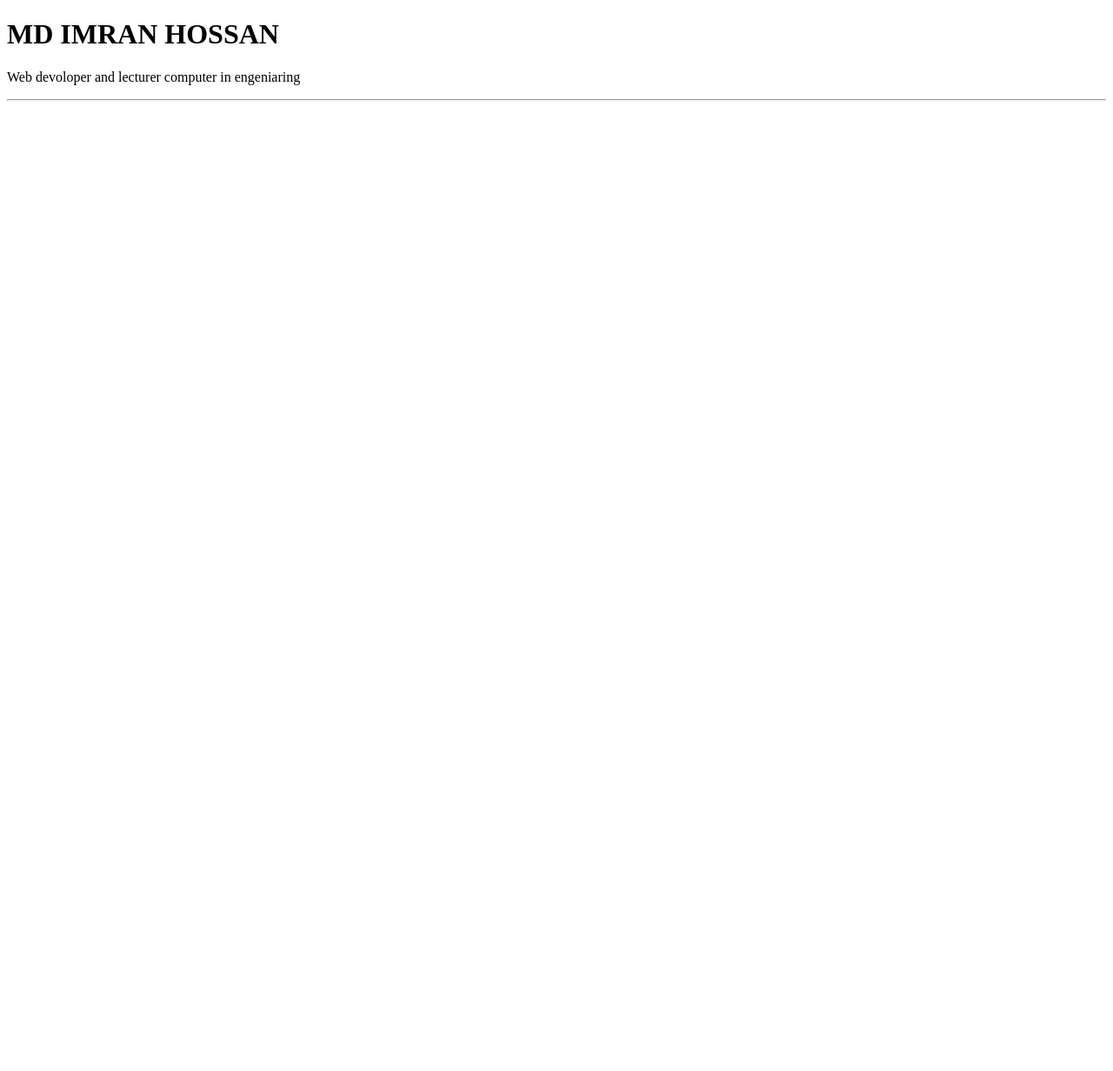
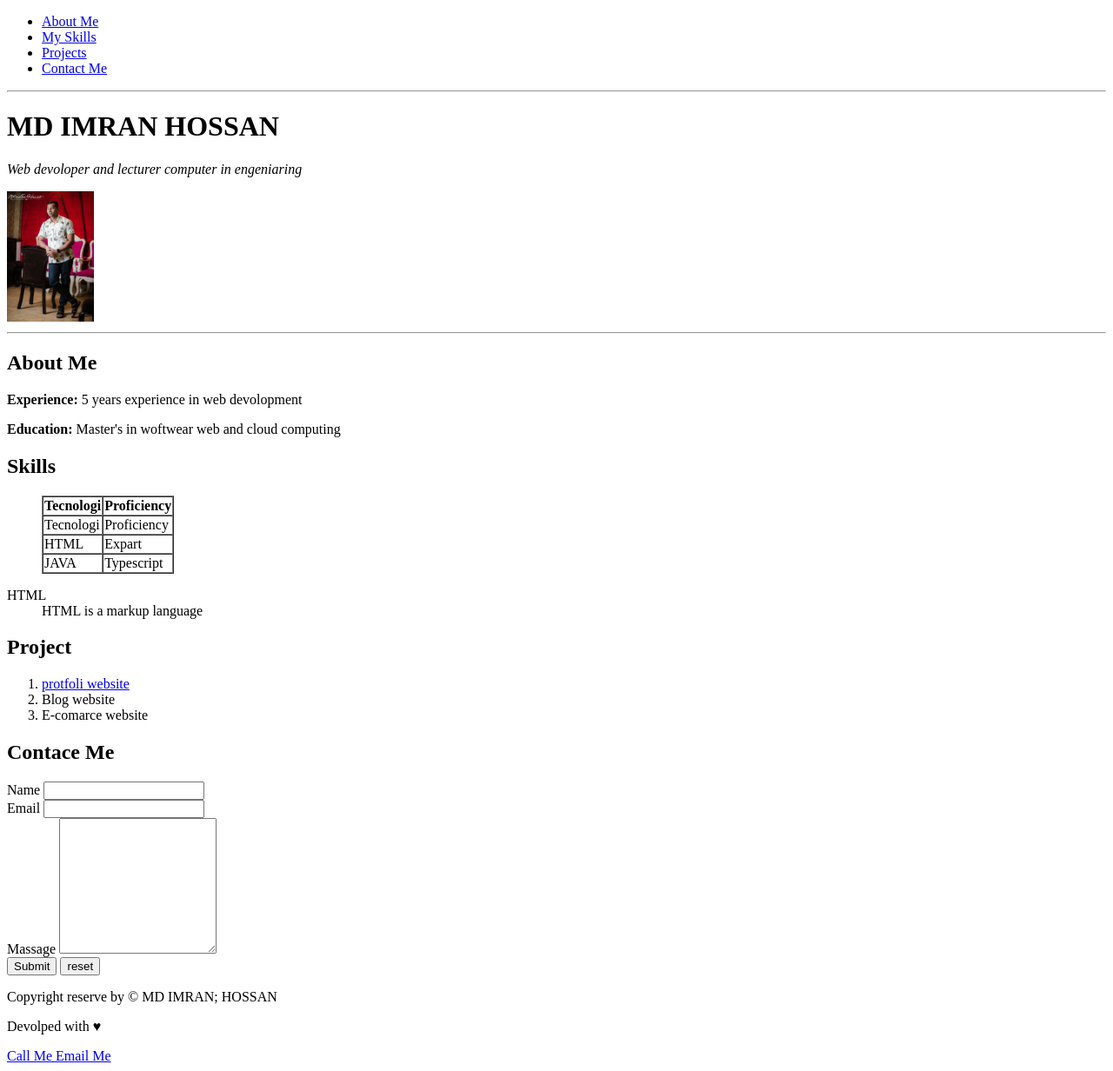
Before and after one commit to imran-nice/protfolio-hrtml, a plain HTML site: page index.html in a window 1280 px wide. Shown: the whole page at 87% size. Before the commit the page ends 800 px from the top, so only its background shows below. Drawn offline with Linux system fonts and the light colour scheme.

Commit message:
finished basic project

```diff
--- a/index.html
+++ b/index.html
@@ -6,16 +6,124 @@
     <title>My Protfolio</title>
   </head>
   <body>
+    <!--Section: Navbar-->
+
+    <nav>
+      <ul>
+        <li>
+          <a href="#about">About Me</a>
+        </li>
+        <li>
+          <a href="#Skills">My Skills</a>
+        </li>
+        <li>
+          <a href="#projects">Projects</a>
+        </li>
+        <li>
+          <a href="#Contact">Contact Me</a>
+        </li>
+      </ul>
+    </nav>
+    <hr />
+
     <!--Section: Intro-->
-    <header>
+    <header id="intro">
       <h1>MD IMRAN HOSSAN</h1>
-      <p>Web devoloper and lecturer computer in engeniaring</p>
+      <p>
+        <em>Web devoloper and lecturer computer in engeniaring</em>
+      </p>
+      <a href="https://www.youtube.com/@anisul-islam" target="_blank"><img src="./Images/Image.jpg" alt="MD IMRAN HOSSAN" height="150"></a>
     </header>
     <hr />
+
     <!--Section: about me-->
 
+    <section id="about">
+      <h2>About Me</h2>
+      <p><strong>Experience:</strong> 5 years experience in web devolopment</p>
+      <p><strong>Education:</strong> Master's in woftwear web and cloud computing</p>
+    </section>
+
+
     <!--Section: Skills-->
+    <section id="Skills">
+      <h2>Skills</h2>
+      <ul>
+        <table border="1" celadding="5" cellspacing="0">
+          <thead>
+            <tr>
+              <th>Tecnologi</th>
+              <th>Proficiency</th>
+            </tr>
+            <tr>
+              <td>Tecnologi</td>
+              <td>Proficiency</td>
+            </tr>
+          </thead>
+          <tbody>
+            <tr>
+              <td>HTML</td>
+              <td>Expart</td>
+            </tr>
+            <tr>
+              <td>JAVA</td>
+              <td>Typescript</td>
+            </tr>
+          </tbody>
+        </table>
+      </ul>
 
-    <!--Section: contacts-->
+      <dl>
+        <dt>HTML</dt>
+        <dd>HTML is a markup language</dd>
+      </dl>
+
+    </section>
+
+    <!--Section: projects-->
+    <section id="projects">
+      <h2>Project</h2>
+      <ol>
+        <li><a href="https://github.com/imran-nice/protfolio-html" target="_blank">protfoli website</a>
+        </li>
+        <li>Blog website</li>
+        <li>E-comarce website</li>
+
+      </ol>
+    </section>
+
+
+     <!--Section: contacts-->
+     <section id="Contact">
+      <h2>Contace Me</h2>
+      <form>
+
+        <div>
+          <label for="name">Name</label>
+          <input type="text" id="name" name="name" />
+        </div>
+
+        <div>
+          <label for="email">Email</label>
+          <input type="email" id="email" name="email" />
+        </div>
+
+        <div>
+          <label for="massage">Massage</label>
+          <textarea name="massage" id="massage" rows="10" cols="20"></textarea>
+        </div>
+
+        <button type="submit">Submit</button>
+        <button type="reset">reset</button>
+      </form>
+     </section>
+
+     <!--Section: footer-->
+     <footer>
+      <P>Copyright reserve by &copy; MD IMRAN; HOSSAN</P>
+      <p>Devolped with &hearts;</p>
+      <a href="tel:01686373631">Call Me </a>
+      <a href="mailto:imrannice@gmail.com">Email Me</a>
+     </footer>
   </body>
 </html>
```
Also changed, not shown: about.html (added, +16 -0 lines), contact.html (added, +16 -0 lines), Images/Image.jpg (added), 1 other file.
